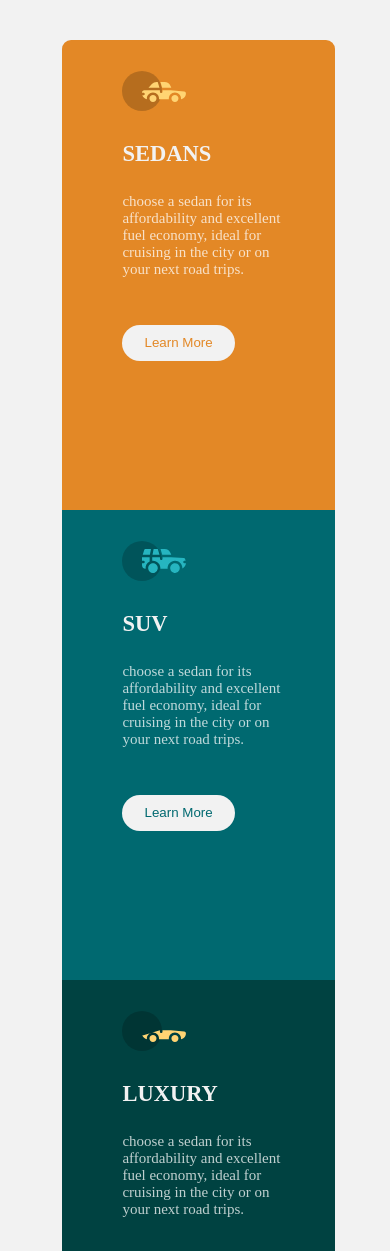
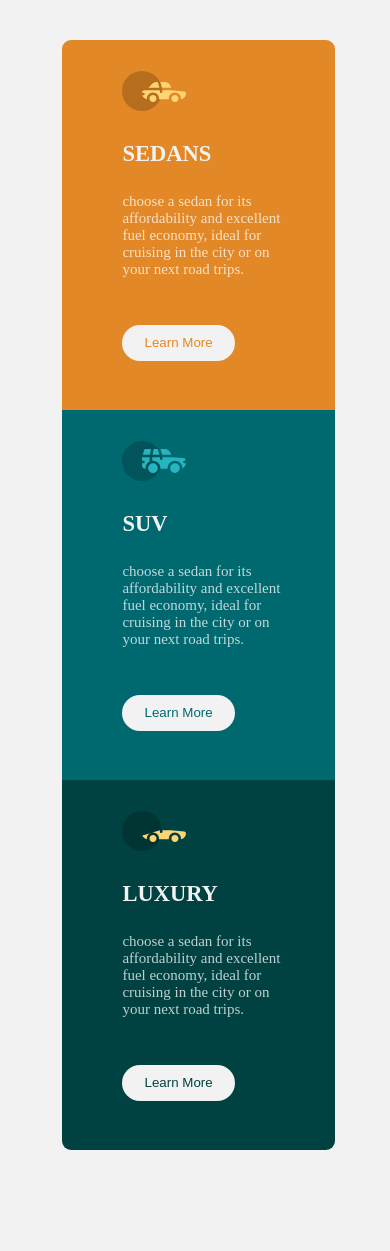
Before and after one commit to Chijioke1996/cars, a plain HTML site: page index.html in a window 390 px wide. Shown: the top 1251 px of the page. After the commit the page ends 1167 px from the top, so only its background shows below. Drawn offline with Linux system fonts and the light colour scheme; a web font is replaced by a local one.

Commit message:
second1  commit

```diff
--- a/css/mobile.css
+++ b/css/mobile.css
@@ -17,7 +17,7 @@
     border-bottom-left-radius: 0;
     width: 70%;
     padding-left: 60px;
-    height: 470px;
+    height: 370px;
 
 }
 
@@ -26,7 +26,7 @@
     display: block;
     width: 70%;
     padding-left: 60px;
-    height: 470px;
+    height: 370px;
 
 }
 
@@ -38,7 +38,7 @@
     display: block;
     width: 70%;
     padding-left: 60px;
-    height: 470px;
+    height: 370px;
 }
 
 .pee{
```
